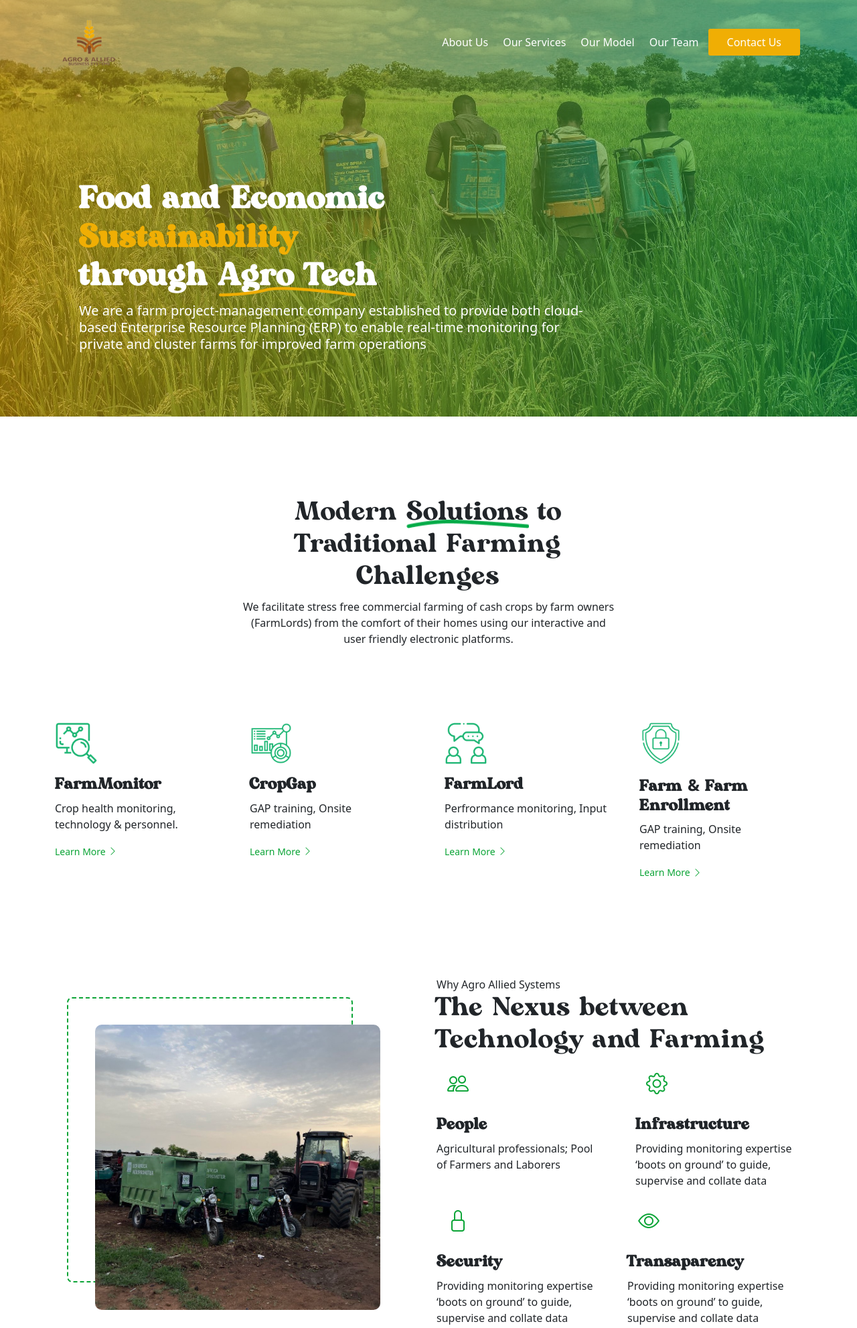
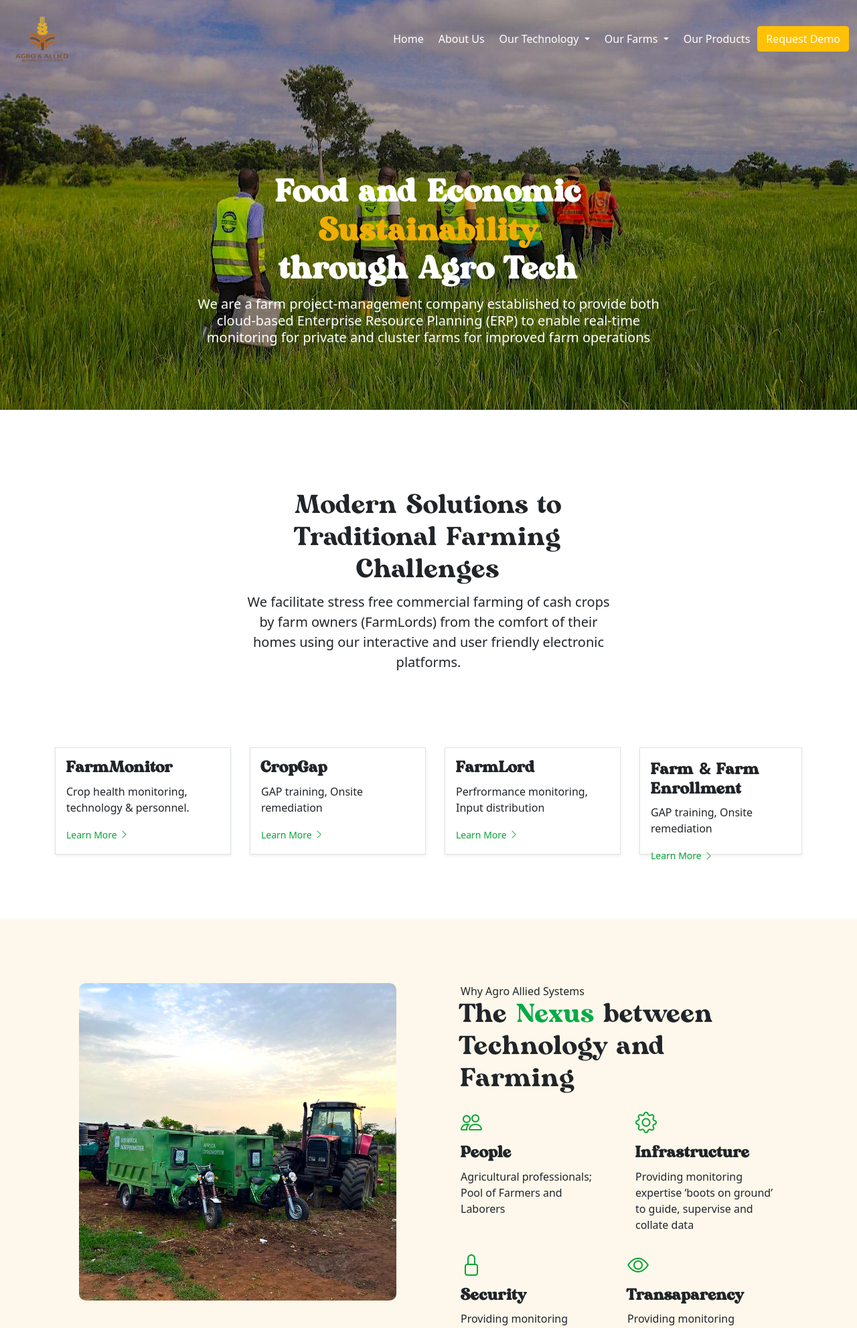
Before and after one commit to zeelz/agro-allied, a PHP site: page / in a window 1280 px wide. Shown: the top 1983 px of the page at 67% size. Run offline with PHP 8.4, Linux system fonts and the light colour scheme; some libraries are stand-ins or nearby versions.

Commit message:
new look

```diff
--- a/css/custom.css
+++ b/css/custom.css
@@ -2,7 +2,9 @@
 /* @import url('../assets/KindestReality.ttf'); */
 
 :root {
-    --light-green: #E7F7ED;
+    --green-light: #E7F7ED;
+    --green: #0ba436;
+    --yellow: #F0AE04;
 }
 
 @font-face {
@@ -15,7 +17,7 @@
 
 
 .hero-bg {
-    background-image: linear-gradient(to right, rgb(240 174 4 / 50%), rgb(4 171 71 / 50%)), url(../assets/hero.jpg);
+    background-image: linear-gradient(to right,rgba(0,0,0, .25), rgba(0, 0, 0, .25)), url(../assets/agro-allied-landscape.jpg);
     background-repeat: no-repeat;
     background-size: cover;
     background-position-y: 50%;
@@ -42,26 +44,29 @@
 }
 
 .nav-item.active {
-    background-color: #F0AE04;
+    background-color: var(--yellow);
     padding: 0px 20px;
     border-radius: 3px;
 }
 
 
 .nav-item .nav-link {
-    color: white
+    color: white!important
 }
 
 .nav-item:not(.nav-item.active) .nav-link:hover {
-    color: #F0AE04;
+    color: var(--yellow)!important;
     /* text-decoration: underline; */
 }
 .nav-item.active:hover {
     border-bottom: solid #FFF 1px;
 }
 
-.accent {
-    color: #F0AE04
+.accent-yellow {
+    color: var(--yellow)
+}
+.accent-green {
+    color: #04AB47
 }
 
 .curve-yellow,
@@ -128,15 +133,19 @@
 }
 
 .text-green {
-    color: #0ba436!important;
+    color: var(--green)
 }
 
 .bg-green-light {
-    background-color: var(--light-green);
+    background-color: var(--green-light);
 }
 
 .quick-contact {
-    background-color: var(--light-green);
+    /* background-color: var(--green-light); */
+    /* background-image: url('../assets/green-landscape.png'); */
+    background-image: linear-gradient(to right, var(--green), rgba(0, 0, 0, .25)), url(../assets/green-landscape.png);
+    background-repeat: no-repeat;
+    background-position: bottom;
 }
 
 .text-footer {
@@ -146,3 +155,11 @@
 a.green {
     color: #0ba436!important;
 }
+
+.services-item {
+    height: 160px;
+}
+
+.bg-yellow-light {
+    background: #fdf8eb;
+}
--- a/index.html
+++ b/index.html
@@ -17,33 +17,65 @@
     <body>
         <div class="hero-bg bg-dark">
         <!-- Responsive navbar-->
-            <nav class="navbar navbar-expand-lg">
-                <div class="container">
 
-                    <a class="navbar-brand" href="#!">
-                        <img src="assets/agro-allied-logo.png" class="agro-logo" alt="Agro Allied Logo">
+            <nav class="navbar sticky-top navbar-expand-lg navbar-light">
+
+                <div class="container-fluid">
+                    <!-- <a class="navbar-brand" href="#">Navbar</a> -->
+                    <a class="navbar-brand py-0" href="#" style="width: 100px;">
+                        <img src="assets/agro-allied-logo.png" alt="Agro-Allied Logo" class="img-fluid">
                     </a>
+                    <button class="navbar-toggler" type="button" data-bs-toggle="collapse" data-bs-target="#navbarNavDropdown" aria-controls="navbarNavDropdown" aria-expanded="false" aria-label="Toggle navigation">
+                        <span class="navbar-toggler-icon"></span>
+                    </button>
 
-                    <button class="navbar-toggler" type="button" data-bs-toggle="collapse" data-bs-target="#navbarSupportedContent" aria-controls="navbarSupportedContent" aria-expanded="false" aria-label="Toggle navigation"><span class="navbar-toggler-icon"></span></button>
-                    <div class="collapse navbar-collapse" id="navbarSupportedContent">
-                        <ul class="navbar-nav ms-auto mb-2 mb-lg-0">
-                            <li class="nav-item"><a class="nav-link" href="about.html">About Us</a></li>
-                            <li class="nav-item"><a class="nav-link" href="#!">Our Services</a></li>
-                            <li class="nav-item"><a class="nav-link" href="#!">Our Model</a></li>
-                            <li class="nav-item"><a class="nav-link" href="#!">Our Team</a></li>
-                            <li class="nav-item active"><a class="nav-link" aria-current="page" href="#!">Contact Us</a></li>
+                    <div class="collapse navbar-collapse flex-grow-0" id="navbarNavDropdown">
+                        <ul class="navbar-nav">
+                            <li class="nav-item">
+                                <a class="nav-link text-white" href="#">Home</a>
+                            </li>
+                            <li class="nav-item">
+                                <a class="nav-link" href="#">About Us</a>
+                            </li>
+                        <li class="nav-item dropdown">
+                            <a class="nav-link dropdown-toggle" href="#" id="navbarDropdownMenuLink" role="button" data-bs-toggle="dropdown" aria-expanded="false">
+                            Our Technology
+                            </a>
+                            <ul class="dropdown-menu" aria-labelledby="navbarDropdownMenuLink">
+                                <li><a class="dropdown-item" href="#">Farm Monitor</a></li>
+                                <li><a class="dropdown-item" href="#">Farm Lord</a></li>
+                                <li><a class="dropdown-item" href="#">Crop Gap</a></li>
+                                <li><a class="dropdown-item" href="#">Farm Enrolment</a></li>
                             </ul>
+                        </li>
+                        <li class="nav-item dropdown">
+                            <a class="nav-link dropdown-toggle" href="#" id="navbarDropdownMenuLink" role="button" data-bs-toggle="dropdown" aria-expanded="false">
+                            Our Farms
+                            </a>
+                            <ul class="dropdown-menu" aria-labelledby="navbarDropdownMenuLink">
+                                <li><a class="dropdown-item" href="#">Farm 1</a></li>
+                                <li><a class="dropdown-item" href="#">Farm 2</a></li>
+                            </ul>
+                        </li>
+                        <li class="nav-item">
+                            <a class="nav-link" href="#">Our Products</a>
+                        </li>
+                        </ul>
+                        <button class="btn btn-warning text-white" type="button">Request Demo</button>
                     </div>
                 </div>
               </nav>
+
+
+
             <!-- Header-->
             <header class="bg-dark__ py-5 my-5">
-                <div class="container px-5">
-                    <div class="row gx-5">
-                        <div class="col-lg-9">
+                <div class="container">
+                    <div class="row">
+                        <div class="col-8 offset-2">
                             <div class="my-5">
-                                <h1 class="display-5 fw-bolder text-white mb-2">Food and Economic <span class="accent">Sustainability</span> <br> through <span class="curve-yellow">Agro Tech</span></h1>
-                                <p class="lead text-white mb-4 fs-5 lh-sm">We are a farm project-management company established to provide both cloud-based Enterprise Resource Planning (ERP) to enable real-time monitoring for private and cluster farms for improved farm operations</p>
+                                <h1 class="display-5 fw-bolder text-white text-center mb-2">Food and Economic <span class="accent-yellow">Sustainability</span> <br> through Agro Tech</h1>
+                                <p class="lead text-white text-center mb-4 fs-5 lh-sm">We are a farm project-management company established to provide both cloud-based Enterprise Resource Planning (ERP) to enable real-time monitoring for private and cluster farms for improved farm operations</p>
                                 <!-- <div class="d-grid gap-3 d-sm-flex justify-content-sm-center">
                                     <a class="btn btn-primary btn-lg px-4 me-sm-3" href="#features">Get Started</a>
                                     <a class="btn btn-outline-light btn-lg px-4" href="#!">Learn More</a>
@@ -58,9 +90,9 @@
         <section class="my-5 py-5 text-center">
             <div class="container mt-4">
                 <div class="col-lg-6 offset-lg-3">
-                    <h1>Modern <span class="curve-green">Solutions</span> to Traditional
+                    <h1>Modern Solutions to Traditional
                     Farming Challenges</h1>
-                    <p>We facilitate stress free commercial farming of cash crops by farm owners (FarmLords) from the comfort of their homes using our interactive and user friendly electronic platforms.</p>
+                    <p class="fs-5">We facilitate stress free commercial farming of cash crops by farm owners (FarmLords) from the comfort of their homes using our interactive and user friendly electronic platforms.</p>
                 </div>
             </div>
 
@@ -71,11 +103,12 @@
         <section class="pb-5" id="features">
             <div class="container">
                 <div class="row gx-5">
-                    <div class="col-lg-3 mb-5 mb-lg-0">
-                        <div class="feature bg-gradient text-white rounded-3 mb-3">
+                    <div class="col-md-3 pe-1 ">
+                        <!-- <div class="feature bg-gradient text-white rounded-3 mb-3"> -->
                             <!-- <i class="bi bi-collection"></i> -->
-                            <img src="assets/1.png" class="icon" alt="">
-                        </div>
+                            <!-- <img src="assets/1.png" class="icon" alt=""> -->
+                        <!-- </div> -->
+                        <div class="services-item border p-3 shadow-sm">
                             <h2 class="h4 fw-bolder">FarmMonitor</h2>
                             <p>Crop health monitoring, technology & personnel.</p>
                             <a class="text-decoration-none small green" href="#!">
@@ -83,12 +116,10 @@
                                 <i class="bi bi-chevron-right"></i>
                             </a>
                         </div>
+                    </div>
 
-                    <div class="col-lg-3 mb-5 mb-lg-0">
-                        <div class="feature bg-gradient text-white rounded-3 mb-3">
-                            <!-- <i class="bi bi-collection"></i> -->
-                            <img src="assets/2.png" class="icon" alt="">
-                        </div>
+                    <div class="col-md-3 pe-1">
+                        <div class="services-item border shadow-sm p-3">
                             <h2 class="h4 fw-bolder">CropGap</h2>
                             <p>GAP training, Onsite remediation</p>
                             <a class="text-decoration-none small green" href="#!">
@@ -96,12 +127,10 @@
                                 <i class="bi bi-chevron-right"></i>
                             </a>
                         </div>
+                    </div>
 
-                    <div class="col-lg-3 mb-5 mb-lg-0">
-                        <div class="feature bg-gradient text-white rounded-3 mb-3">
-                            <!-- <i class="bi bi-building"></i> -->
-                            <img src="assets/3.png" class="icon" alt="">
-                        </div>
+                    <div class="col-md-3 pe-1">
+                        <div class="services-item border shadow-sm p-3">
                             <h2 class="h4 fw-bolder">FarmLord</h2>
                             <p>Perfrormance monitoring, Input distribution</p>
                             <a class="text-decoration-none small green" href="#!">
@@ -109,12 +138,11 @@
                                 <i class="bi bi-chevron-right"></i>
                             </a>
                         </div>
+                    </div>
 
-                    <div class="col-lg-3">
-                        <div class="feature bg-gradient text-white rounded-3 mb-3">
-                            <!-- <i class="bi bi-toggles2"></i> -->
-                            <img src="assets/4.png" class="icon" alt="">
-                        </div>
+
+                    <div class="col-md-3">
+                        <div class="services-item border shadow-sm p-3">
                             <h2 class="h4 fw-bolder">Farm <span style="font-family:'Segoe UI'">&</span> Farm Enrollment</h2>
                         <p>GAP training, Onsite remediation</p>
                         <a class="text-decoration-none small green" href="#!">
@@ -124,26 +152,26 @@
                         </div>
                     </div>
                 </div>
+            </div>
         </section>
 
 
         <!-- Features section-->
-        <section class="my-5 py-5">
+        <section class="bg-yellow-light my-5 py-5">
             <div class="container">
                 <div class="row">
-                    <div class="col-lg-6 p-4">
-                        <div class="m-4 p-4 styled-border-left">
+                    <div class="col-lg-6 p-5">
+                        <!-- <div class="m-4 p-4 styled-border-left"> -->
                           <img src="assets/trucks.jpg" class="img-fluid round-xl" alt="Agro allied farm trucks">
-
-                        </div>
+                        <!-- </div> -->
                     </div>
 
-                    <div class="col-lg-6">
+                    <div class="col-lg-6 p-5">
                         <p class="mb-0">Why Agro Allied Systems</p>
-                        <h1>The Nexus between Technology and Farming</h1>
+                        <h1>The <span class="accent-green">Nexus</span> between Technology and Farming</h1>
                         <div class="row gx-5">
                             <div class="col-lg-6 mb-5 mb-lg-0">
-                                <div class="feature text-green rounded-3 mb-3">
+                                <div class="feature text-green rounded-3 justify-content-start">
                                     <i class="bi bi-people"></i>
                                 </div>
                                 <h2 class="h4 fw-bolder">People</h2>
@@ -151,7 +179,7 @@
                             </div>
 
                             <div class="col-lg-6 mb-5 mb-lg-0">
-                                <div class="feature text-green rounded-3 mb-3">
+                                <div class="feature text-green rounded-3 justify-content-start">
                                     <i class="bi bi-gear"></i>
                                 </div>
                                 <h2 class="h4 fw-bolder">Infrastructure</h2>
@@ -161,7 +189,7 @@
                         <div class="row">
 
                             <div class="col-lg-6 mb-5 mb-lg-0">
-                                <div class="feature text-green rounded-3 mb-3">
+                                <div class="feature text-green rounded-3 justify-content-start">
                                     <i class="bi bi-lock"></i>
                                 </div>
                                 <h2 class="h4 fw-bolder">Security</h2>
@@ -169,7 +197,7 @@
                             </div>
 
                             <div class="col-lg-6">
-                                <div class="feature text-green rounded-3 mb-3">
+                                <div class="feature text-green rounded-3 justify-content-start">
                                     <i class="bi bi-eye"></i>
                                 </div>
                                 <h2 class="h4 fw-bolder">Transaparency</h2>
@@ -188,7 +216,7 @@
                 <div class="row">
 
                     <div class="col-lg-6">
-                        <h1>How it <span class="curve-green">Works</span></h1>
+                        <h1 class="mb-4">How it <span class="accent-green">Works</span></h1>
 
                         <div class="mb-5 mb-lg-4 d-flex">
                             <div>
@@ -257,11 +285,8 @@
 
                     </div>
 
-                    <div class="col-lg-6 p-4">
-                        <div class="m-4 p-4 styled-border-right">
-                          <img src="assets/trucks.jpg" class="img-fluid round-xl" alt="Agro allied farm trucks">
-
-                        </div>
+                    <div class="col-lg-6 p-5">
+                        <img src="assets/agreo-allied-people.jpg" class="img-fluid round-xl" alt="Agro allied farm trucks">
                     </div>
                 </div>
             </div>
@@ -273,16 +298,16 @@
             <div class="container quick-contact rounded-3 shadow__">
                 <div class="row">
 
-                    <div class="col-lg-8 offset-lg-1 my-5 py-5">
-                        <h2 class="h4 fw-bolder">Experience cutting edge agro <br> tech services</h2>
-                        <p class="lh-sm">Get in touch with us</p>
+                    <div class="col-lg-8 offset-lg-1 text-white my-5 py-5">
+                        <h2 class="h3 mb-3 fw-bolder">Experience cutting edge agro <br> tech services</h2>
+                        <p class="fw-bold lh-sm">Get in touch with us</p>
                         <form action="">
                             <div class="row">
                                 <div class="col-md-6 pe-0">
                                     <input type="text" class="form-control" placeholder="Email Address">
                                 </div>
                                 <div class="col-md-6">
-                                    <button class="btn btn-success px-3">Contact Us</button>
+                                    <button class="btn btn-warning px-3">Contact Us</button>
                                 </div>
                             </div>
                         </form>
@@ -293,7 +318,7 @@
 
 
         <!-- Footer section-->
-        <section class="mt-5 py-5 bg-light">
+        <section class="mt-5 py-5 bg-yellow-light">
             <div class="container rounded-3 shadow__">
                 <div class="row">
 
--- /dev/null
+++ b/package.json
@@ -0,0 +1,5 @@
+{
+    "scripts": {
+        "start": "browser-sync start --server --port 5555 --files '*html, css/*css, js/*js'"
+    }
+}
```
Also changed, not shown: __about.html (added, +188 -0 lines), assets/agreo-allied-people.jpg (added), assets/agro-allied-landscape.jpg (added), assets/green-landscape.png (added), assets/hero.jpg, assets/hero.png (added), assets/hero__.jpg (added), assets/trucks.jpg, assets/trucks2.jpg (added). Lines whose indentation alone changed are shown as unchanged.
